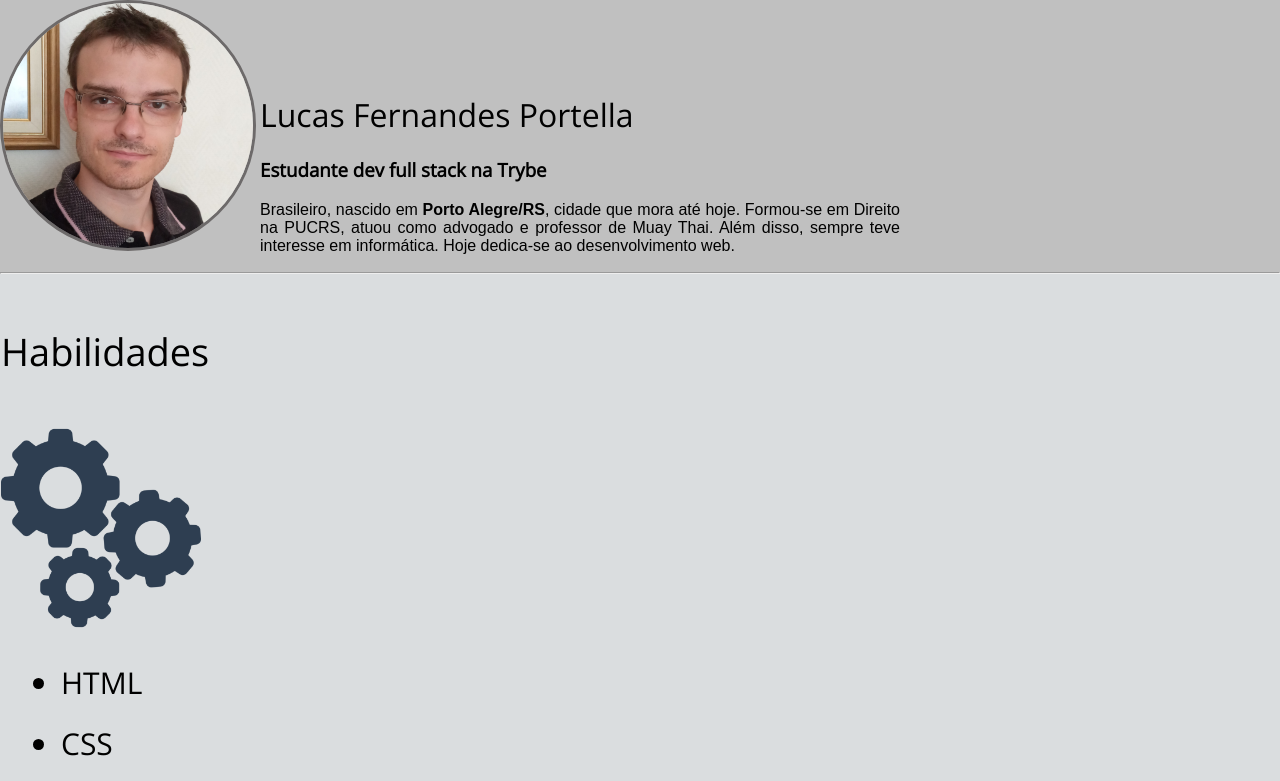
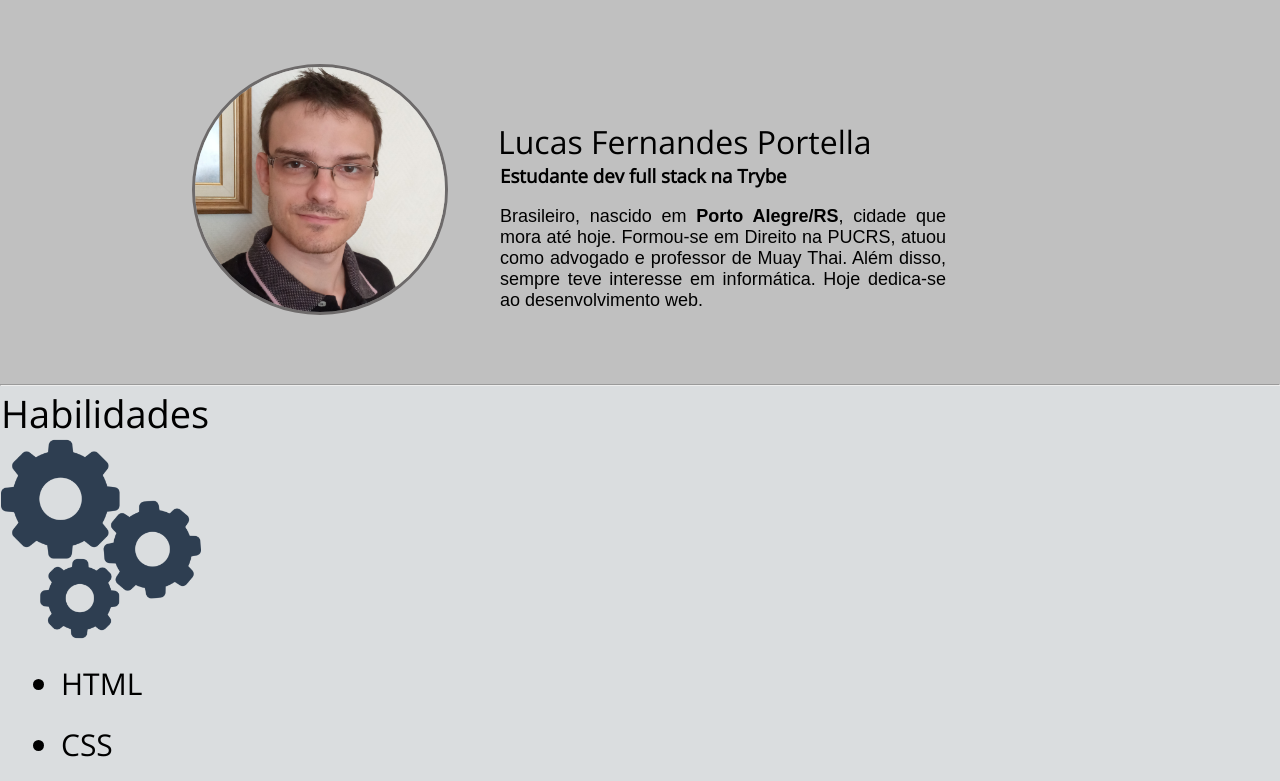
Before and after one commit to lucasportella/lucasportella.github.io, a plain HTML site: page index.html in a window 1280 px wide. Shown: the top 781 px of the page. Drawn offline with nearby package versions, Linux system fonts and the light colour scheme.

Commit message:
ajustes div-apresentacao

```diff
--- a/style.css
+++ b/style.css
@@ -1,5 +1,5 @@
-body {
-    margin: 0px;
+* {
+    margin: 0%;
 }
 
 #div-apresentacao {
@@ -7,29 +7,52 @@ body {
     margin: 0px;
     padding-bottom: 1px;
 
+
 }
 
 .img-lucas {
+    display: inline-block;
+    margin-left: 15%;
+    margin-top: 5%;
+    margin-bottom: 5%;
+    position: relative;
+    vertical-align: auto;
+
 }
 
 .div-texto-apresentacao {
-    max-width: 50%;
+    max-width: 35%;
     display: inline-block;
+    margin-left: 2%;
+    position: absolute;
+    top: 15%;
+    margin-left: 50px;
+    margin-bottom: 5px;
+    text-align: left;
+
+
+
+
 
 }
 
 h1 {
     font-family: 'Open Sans', sans-serif;
     font-weight: lighter;
+
 }
 
 h3 {
     font-family: 'Open Sans', sans-serif;
     font-weight: 500px;
+    margin-bottom: 4%;
+    margin-left: 2px;
+
 }
 
 .div-texto-apresentacao p {
     text-align: justify;
+    margin-left: 2px;
 }
 
 
@@ -45,6 +68,7 @@ h3 {
 
 p {
     font-family: 'Arial Narrow Bold', sans-serif;
+    font-size: 18px;
 
 }
 
```
Also changed, not shown: index.html (+5 -2 lines).
